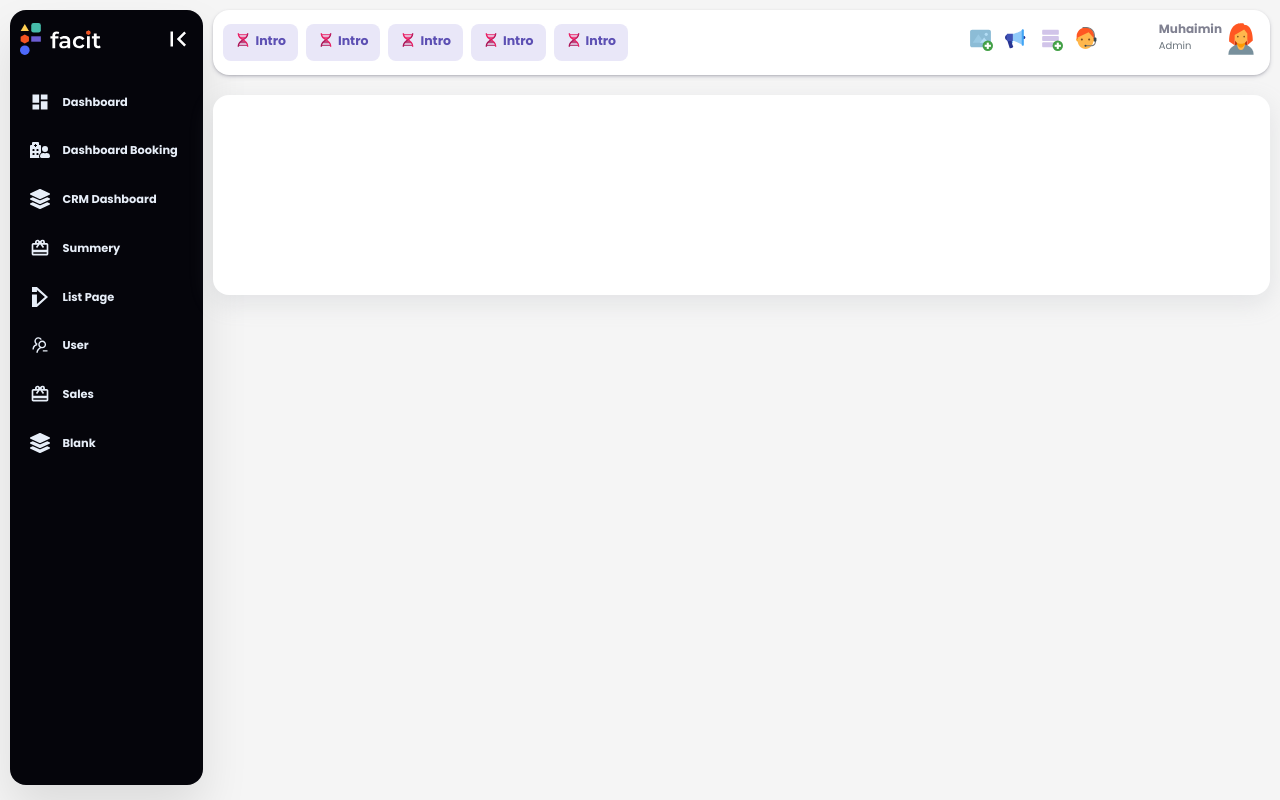
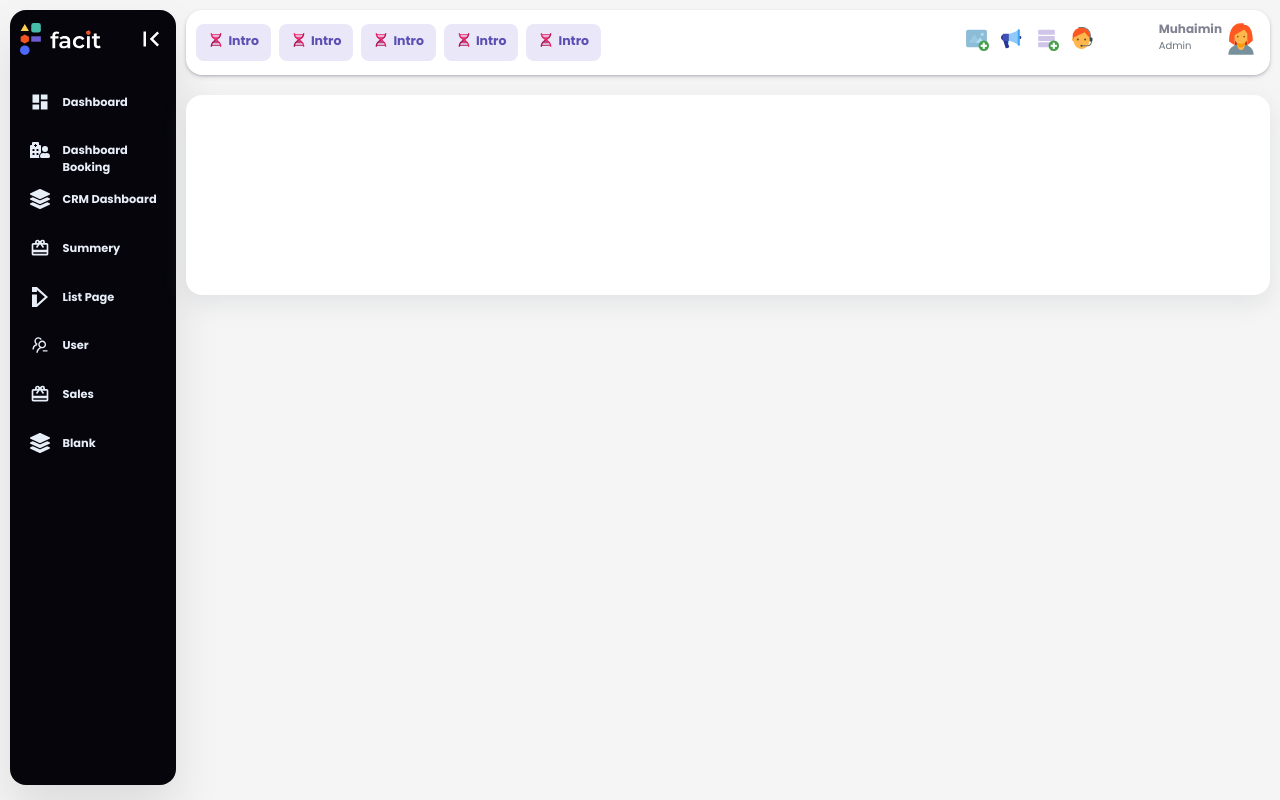
Before and after one commit to muhaiminulIslamIkhlas/dashboard, a React (Create React App) app: page / in a window 1280 px wide. Built offline with nearby package versions, Linux system fonts and the light colour scheme.

Commit message:
complete dashboard design

```diff
--- a/src/components/mainBody/mainBody.scss
+++ b/src/components/mainBody/mainBody.scss
@@ -1,11 +1,11 @@
 .mainBody {
-    width: calc(100% - 205px);
+    // width: calc(100% - 205px);
     margin-top: 10px;
     padding-right: 10px;
+    width: 100%;
 }
 
 .card {
-    width: 200px;
     height: 200px;
     border-radius: 16px;
     box-shadow: rgba(149, 157, 165, 0.2) 0px 8px 24px;
--- a/src/components/sidebar/sidebar.scss
+++ b/src/components/sidebar/sidebar.scss
@@ -5,12 +5,20 @@
     box-shadow: 0 1.6rem 3rem rgb(0, 0, 0, 0.1);
     margin: 10px;
     overflow: hidden;
-    width: 195px;
     height: calc(100vh - 25px);
     background-color: #05050b;
     border-right: 0 solid #05050b;
     bottom: 0;
     color: #fff;
+    // transition: width 0.3s ease-in-out;
+
+    &--close {
+        width: 65px;
+    }
+
+    &--active {
+        width: 195px;
+    }
 
     &__item {
         height: 48.75px;
@@ -26,13 +34,13 @@
         padding: 9.75px;
         transition: all 0.2s ease-in-out;
 
-        &:hover{
+        &:hover {
             background-color: #19191f;
             border-radius: 8px;
             cursor: pointer;
+            color: #f9dfdf;
         }
     }
-
 
     &__icon {
         font-size: 20px;
@@ -42,12 +50,21 @@
     &__text {
         position: relative;
         top: 4px;
+        .sidebar--close & {
+            display: none;
+        }
     }
 
     &__arrow {
         display: flex;
         align-items: center;
         justify-content: center;
+        // transition: transform 0.4s ease-out;
+
+        .sidebar--close & {
+            left: 6px;
+            transform: rotate(180deg);
+        }
     }
 
     &__logoWrapper {
--- a/src/components/sidebar/sidebar.tsx
+++ b/src/components/sidebar/sidebar.tsx
@@ -1,4 +1,4 @@
-import React from "react";
+import React, { useState } from "react";
 import "./sidebar.scss";
 import { MdDashboard } from "react-icons/md";
 import { FaHospitalUser } from "react-icons/fa";
@@ -11,10 +11,19 @@ interface SidebarProps {
   children?: React.ReactNode;
 }
 
-const sidebar: React.FC<SidebarProps> = ({ children }) => {
+const Sidebar: React.FC<SidebarProps> = ({ children }) => {
+  const [sidebarOpen, setSidebarOpen] = useState<boolean>(true);
+  const handleSidebarIconClick = () => {
+    setSidebarOpen(!sidebarOpen);
+  };
   return (
-    <div className="sidebar">
+    <div
+      className={`sidebar ${
+        sidebarOpen ? "sidebar--active" : "sidebar--close"
+      }`}
+    >
       <div className="sidebar__logoWrapper">
+        {sidebarOpen && (
           <span className="sidebar__logo">
             <svg
               width="80.74941451990632"
@@ -62,14 +71,19 @@ const sidebar: React.FC<SidebarProps> = ({ children }) => {
                 height="144"
                 fill="#6C5DD3"
               ></rect>
-            <path d="M128 24L238.851 216H17.1488L128 24Z" fill="#FFCF52"></path>
+              <path
+                d="M128 24L238.851 216H17.1488L128 24Z"
+                fill="#FFCF52"
+              ></path>
               <path
                 d="M128 307L238.851 367.197V487.59L128 547.787L17.1488 487.59V367.197L128 307Z"
                 fill="#F35421"
               ></path>
             </svg>
           </span>
-        <span className="sidebar__arrow">
+        )}
+
+        <span className="sidebar__arrow" onClick={handleSidebarIconClick}>
           <svg
             xmlns="http://www.w3.org/2000/svg"
             height="1em"
@@ -153,4 +167,4 @@ const sidebar: React.FC<SidebarProps> = ({ children }) => {
   );
 };
 
-export default sidebar;
+export default Sidebar;
```
Lines whose indentation alone changed are shown as unchanged.
